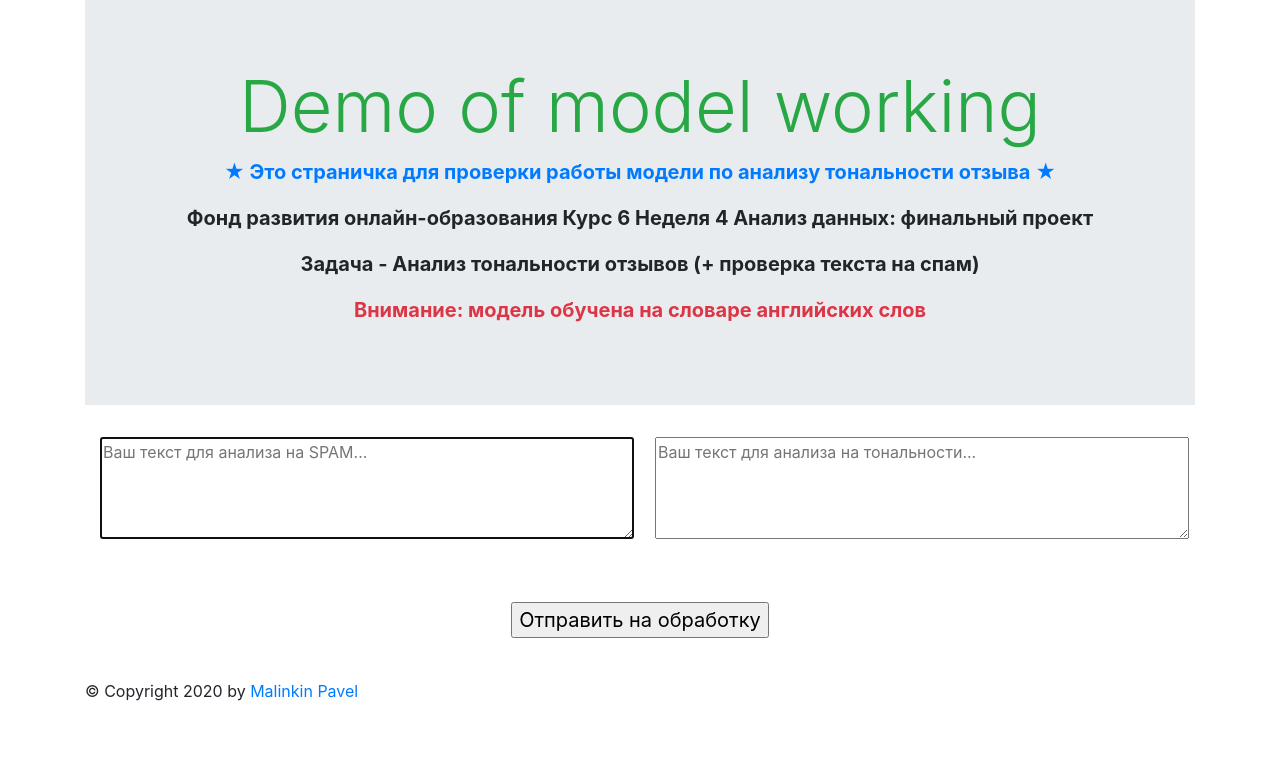
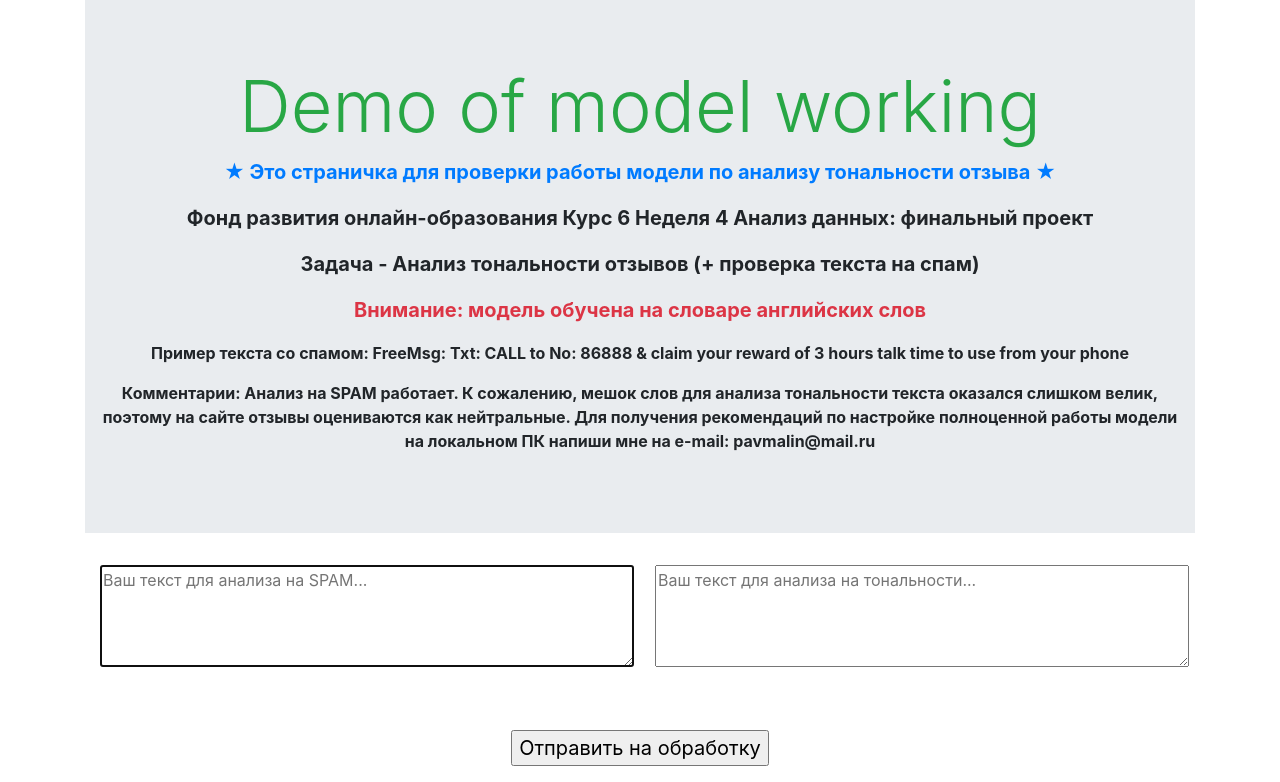
Before and after one commit to pavmal/demo_analysis_text, a Flask app: page / in a window 1280 px wide. Shown: the part 17-799 px from the top of the page. Before the commit the page ends 718 px from the top, so only its background shows below. Run offline with Flask 2, Linux system fonts and the light colour scheme; parts of the project's set-up code (start-up, migrations or seed data) failed here and were passed over; some libraries are stand-ins or nearby versions.

Commit message:
version with out text tone and comments

```diff
--- a/models.py
+++ b/models.py
@@ -1,9 +1,10 @@
 import pickle
-#import spacy
+import spacy
 import numpy as np
 
 #nlp = spacy.load('en_core_web_lg')
-
+#with open('nlp_en.pkl', 'rb') as f:
+#    nlp = pickle.load(f)
 
 class SentimentClassifier(object):
     def __init__(self):
--- a/templates/demo.html
+++ b/templates/demo.html
@@ -13,12 +13,22 @@
     <div class="jumbotron jumbotron-fluid">
         <div class="container">
             <h2 class="display-3 text-center text-success">Demo of model working</h2>
-            <p class="lead text-center font-weight-bold text-primary">★ Это страничка для проверки работы модели по анализу
+            <p class="lead text-center font-weight-bold text-primary">★ Это страничка для проверки работы модели по
+                анализу
                 тональности отзыва ★</p>
             <p class="lead text-center font-weight-bold">Фонд развития онлайн-образования Курс 6 Неделя 4 Анализ данных:
                 финальный проект</p>
-            <p class="lead text-center font-weight-bold">Задача - Анализ тональности отзывов (+ проверка текста на спам)</p>
-            <p class="lead text-center font-weight-bold text-danger">Внимание: модель обучена на словаре английских слов</p>
+            <p class="lead text-center font-weight-bold">Задача - Анализ тональности отзывов (+ проверка текста на
+                спам)</p>
+            <p class="lead text-center font-weight-bold text-danger">Внимание: модель обучена на словаре английских
+                слов</p>
+            <p class="text-center font-weight-bold">Пример текста со спамом: FreeMsg: Txt: CALL to No: 86888 & claim
+                your reward of 3 hours talk time to use from your phone</p>
+            <p class="text-center font-weight-bold">Комментарии: Анализ на SPAM работает. К сожалению, мешок слов для
+                анализа тональности текста оказался слишком велик, поэтому на сайте отзывы оцениваются как нейтральные.
+                Для получения рекомендаций по настройке полноценной работы модели на локальном ПК напиши мне на e-mail:
+                pavmalin@mail.ru</p>
+
         </div>
     </div>
 
```
